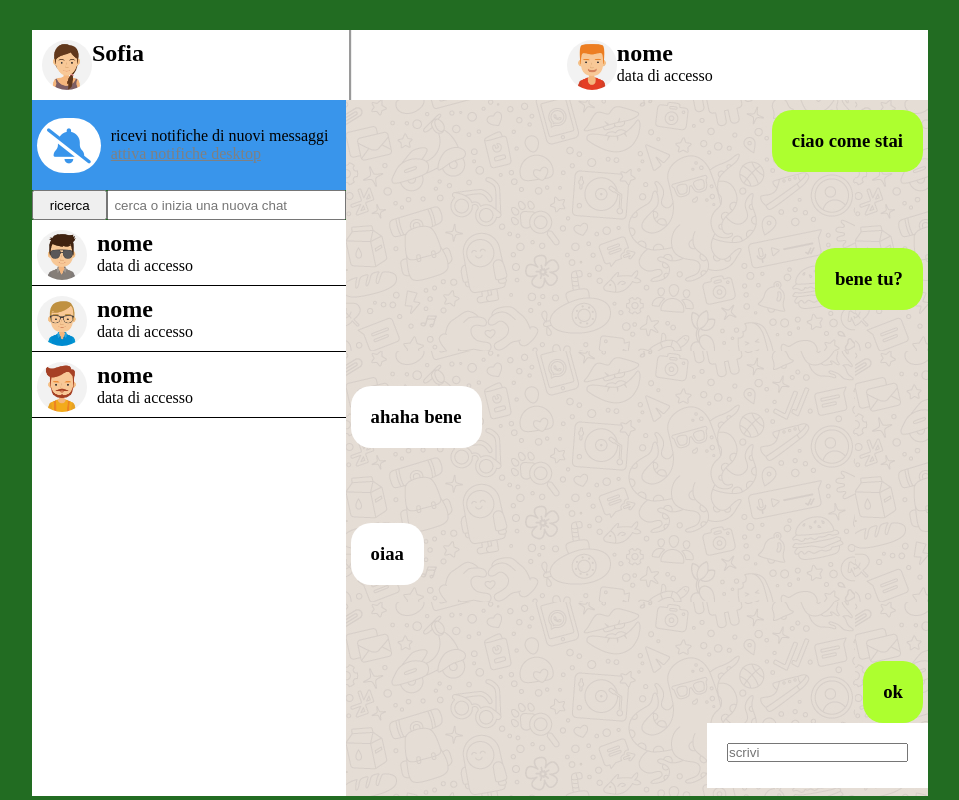
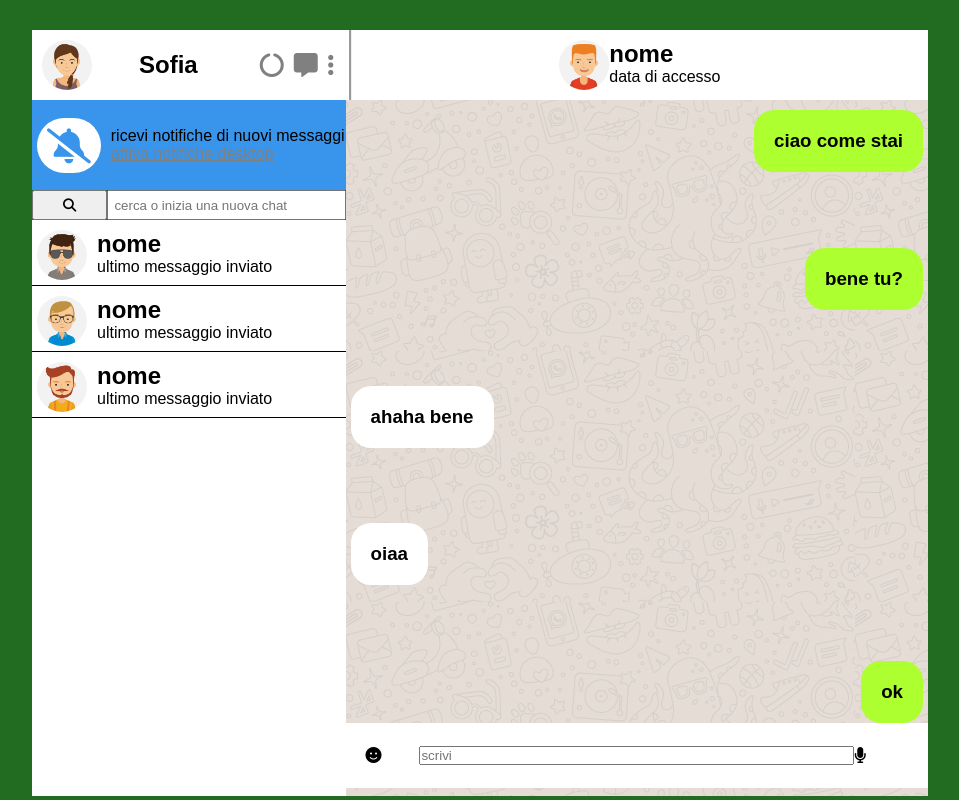
Before and after one commit to Runatorium/vue-boolzapp, a plain HTML site: page index.html in a window 1280 px wide. Shown: the whole page, without its empty margins (160-1119 px from the left). Drawn offline with nearby package versions, Linux system fonts and the light colour scheme.

Commit message:
graphics upgrade

```diff
--- a/css/style.css
+++ b/css/style.css
@@ -2,6 +2,11 @@
     margin: 0;
     padding: 0;
     box-sizing: 0;
+}
+
+html{
+    font-family: sans-serif;
+    font-weight: 200;
 }
 .d-flex{
     display: flex;
@@ -25,11 +30,16 @@
 
 }
 
+
+#username{
+    align-self: center;
+}
 #user-profile{
     width: 40%;
-    justify-content: left;
     border-right-style: groove;
     padding: 10px;
+    align-self: center;
+    justify-content: space-between;
 }
 
 #chat-pic{
@@ -38,6 +48,7 @@
     height: 50px;
     justify-self: left;
     border-radius: 50%;
+    align-self: center;
 }
 #user-pic{
     width: 50px;
@@ -157,9 +168,34 @@
 }
 
 #message-box{
+    display: flex;
     height: calc(10% - 45px);
     background-color: white;
     padding: 20px;
     vertical-align: bottom;
-    justify-self: flex-end;
+    justify-content: space-between ;
+
 }
+
+.icons{
+    font-size: 24px;
+    color: grey;
+    padding: 5px;
+    display: flex;
+    align-self: center;
+    justify-content: space-between;
+}
+
+.icons i{
+    margin-left: 10px;
+}
+
+#message-box i{
+    align-self: center;
+    width: 10%;
+}
+
+#message-box input{
+    align-self: center;
+    width: 80%;
+}
--- a/index.html
+++ b/index.html
@@ -22,6 +22,11 @@
             <div id="user-profile" class="d-flex">
               <img id="user-pic" src="./img/avatar_io.jpg" alt="" />
               <h2 id="username">Sofia</h2>
+              <div class="icons">
+                <i class="fa-solid fa-circle-notch"></i>
+                <i class="fa-solid fa-message"></i>
+                <i class="fa-solid fa-ellipsis-vertical"></i>
+              </div>
             </div>
             <div id="current-user-chat" class="d-flex">
               <img id="chat-pic" src="./img/avatar_1.jpg" alt="" />
@@ -41,7 +46,9 @@
                 </div>
               </div>
               <div class="researchtab d-flex">
-                <button id="search-button">ricerca</button>
+                <button id="search-button">
+                  <i class="fa-solid fa-magnifying-glass"></i>
+                </button>
                 <input
                   id="ricerca"
                   type="text"
@@ -53,21 +60,21 @@
                   <img id="chat-pic" src="./img/avatar_2.jpg" alt="" />
                   <div class="contatto-text">
                     <h2>nome</h2>
-                    <p>data di accesso</p>
+                    <p>ultimo messaggio inviato</p>
                   </div>
                 </div>
                 <div class="contatto d-flex">
                   <img id="chat-pic" src="./img/avatar_3.jpg" alt="" />
                   <div class="contatto-text">
                     <h2>nome</h2>
-                    <p>data di accesso</p>
+                    <p>ultimo messaggio inviato</p>
                   </div>
                 </div>
                 <div class="contatto d-flex">
                   <img id="chat-pic" src="./img/avatar_4.jpg" alt="" />
                   <div class="contatto-text">
                     <h2>nome</h2>
-                    <p>data di accesso</p>
+                    <p>ultimo messaggio inviato</p>
                   </div>
                 </div>
               </div>
@@ -81,7 +88,9 @@
                 <h3 class="messaggio-uscita">ok</h3>
               </div>
               <div id="message-box">
+                <i class="fa-solid fa-face-smile"></i>
                 <input type="text" placeholder="scrivi" />
+                <i class="fa-solid fa-microphone"></i>
               </div>
             </div>
           </div>
```
